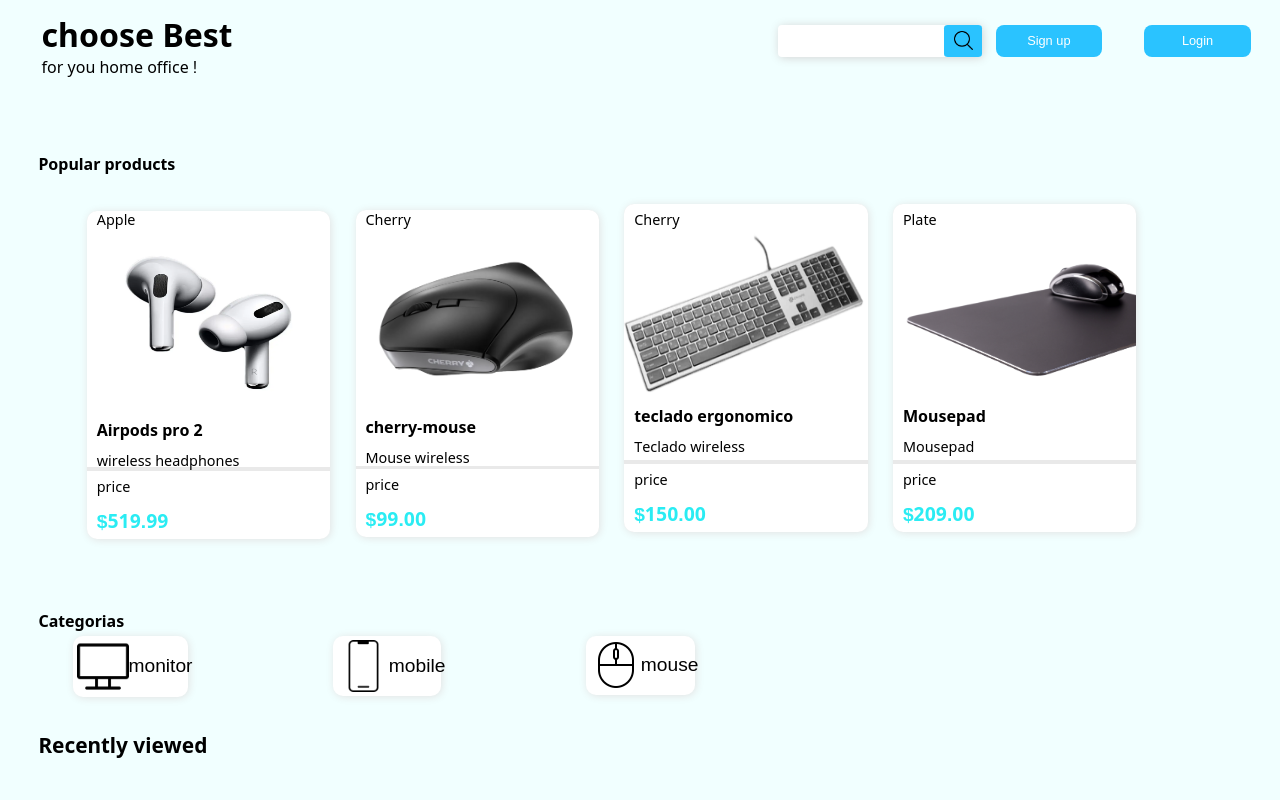
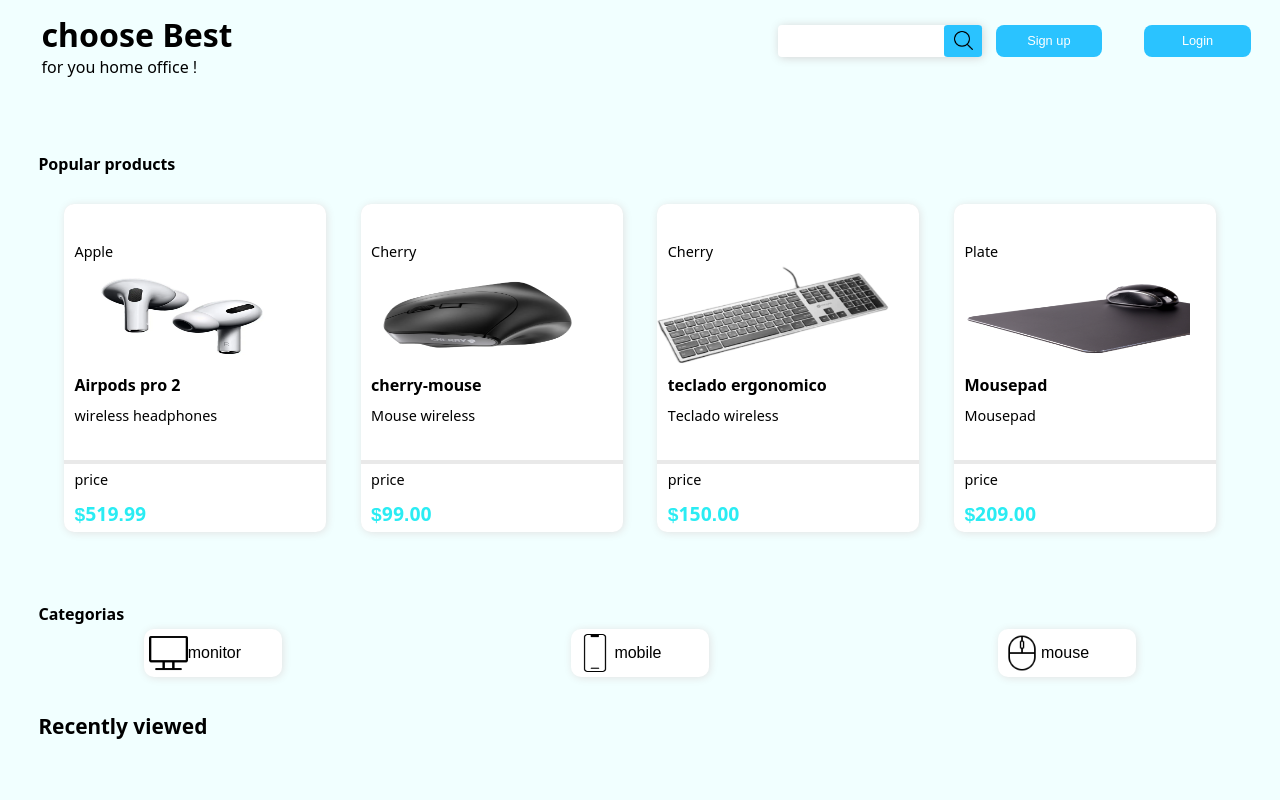
Before and after one commit to Ryanferre/ecommerce-choose-Best, a PHP site: page / in a window 1280 px wide. Run offline with PHP 8.4, Linux system fonts and the light colour scheme.

Commit message:
ultima alteração antes do  linkedin

```diff
--- a/index.css
+++ b/index.css
@@ -135,22 +135,23 @@ h2{
     gap: 3%;
     margin-top: 2%;
     white-space: nowrap;
+    display: flex;
+    justify-content: space-around;
 }
 
 .ProductImag{
-    width: 100%;
-    height: 14vmax;
+    width: 90%;
+    height: 8vmax;
 }
 
 .airpods, .Mouse, .Teclado, .Mousepad{
-    width: 19vmax;
+    width: 25%;
     height: max-content;
     display: inline-flex;
     flex-direction: column;
     background-color: rgb(233, 233, 233);
     gap: .3vmax;
     border-radius: 10px;
-    margin-left: 2%;
     box-shadow: 1px 1px 8px rgb(226, 226, 226);
 }
 .active-pageproducts{
@@ -202,29 +203,31 @@ h2{
     display: flex;
     flex-direction: row;
     justify-content: space-around;
-    width: 60%
+    width: 100%
 }
 .iconsearch{
-    width: 4vmax;
+    width: 3vmax;
 }
 .Categories li{
     list-style: none;
+    width: 10%;
+    padding: 5px;
+    border-radius: 10px;
+    box-shadow: 1px 1px 8px rgb(226, 226, 226);
+    background-color: rgb(255, 255, 255);
+    flex-grow: 0;
 }
 .sellProduct{
+    font-family: "Noto Sans Symbols", sans-serif;
+    font-family: sans-serif;
+    font-size: clamp(1rem, 1vmax, 1rem);
+    text-align: center;
+    text-decoration: none;
+    width: max-content;
     display: flex;
     justify-content: space-around;
     flex-direction: row;
     align-items: center;
-    font-family: "Noto Sans Symbols", sans-serif;
-    font-family: sans-serif;
-    font-size: 1.2rem;
-    text-align: center;
-    text-decoration: none;
-    flex-grow: 1;
-    padding: 4%;
-    border-radius: 10px;
-    box-shadow: 1px 1px 8px rgb(226, 226, 226);
-    background-color: rgb(255, 255, 255);
     color: black;
 }
 
--- a/index.html
+++ b/index.html
@@ -19,7 +19,7 @@
        <div class="Box-Unit">
             <div class="Pesquisa">
                 <input class="TextProdu" type="text">
-                <button class="Busca" onclick="sendADD()"><img class="Iconlup" src="icones/LupaPesquisa.png"></button>
+                <button class="Busca" onclick="RequesitionPhp()"><img class="Iconlup" src="icones/LupaPesquisa.png"></button>
             </div>
             <nav class="Login">
                 <a href="#" class="SignButton">Sign up</a>
--- a/index.js
+++ b/index.js
@@ -31,7 +31,7 @@ function sellProduct(){
             id: 2,
             mark: 'Cherry',
             producte: 'cherry-mouse',
-            description: 'Mouse ergonomico wireless',
+            description: 'Mouse ergonomico',
             txt: 'price',
             price: '$99.00',
             imag: 'imagens/cherry-mouse.png'
@@ -64,9 +64,8 @@ function sellProduct(){
     localStorage.setItem('stoque', JSON.stringify(obj));
 }
 
-function sendADD(){
+function RequesitionDesk(valuequestion){
     let container= localStorage.getItem('stoque');
-    let searchProduct= document.querySelector(".TextProdu").value;
 
     class unitQuestion{
         constructor(question1, question2){
@@ -75,7 +74,7 @@ function sendADD(){
         }
     }
 
-    let reciveAnswer= new unitQuestion(container, searchProduct)
+    let reciveAnswer= new unitQuestion(container, valuequestion)
 
     $.ajax({
         url: 'search.php',
@@ -92,6 +91,35 @@ function sendADD(){
     })
 }
 
+function RequesitionSearch(){
+    $.ajax({
+        url: 'search.php',
+        type: 'POST',
+        data: {action: 'RequisitionConstruct'},
+        success: function (printanswer){
+            $('body').html(printanswer)
+
+            let Body= document.querySelectorAll('body')
+            Body[0].style.height= '26vmax'
+
+        },
+        error: function(status, xhr, error){
+            console.log(error)
+        }
+    })
+}
+
+function RequesitionPhp(){
+    let screenverifiqued= document.querySelector('.menu-mobile')
+
+    let deskinput= document.querySelector('.TextProdu').value
+
+    if(screenverifiqued.style.display === 'flex'){
+        RequesitionDesk(mobilinput);
+    }else{
+        RequesitionDesk(deskinput);
+    }
+}
 
 function ChangeStyle(PhatFile){
     const currentFile= document.querySelector('#currentFile');
@@ -103,18 +131,3 @@ function ChangeStyle(PhatFile){
 
    currentFile.parentNode.replaceChild(newElement, currentFile)
 }
-
-
-function RequesitionSearch(){
-    $.ajax({
-        url: 'search.php',
-        type: 'POST',
-        data: {action: 'RequisitionConstruct'},
-        success: function (printanswer){
-            $('body').html(printanswer)
-        },
-        error: function(status, xhr, error){
-            console.log(error)
-        }
-    })
-}
```
Also changed, not shown: other parts of index.css (+49 -1 lines), search.php (+13 -3 lines).
